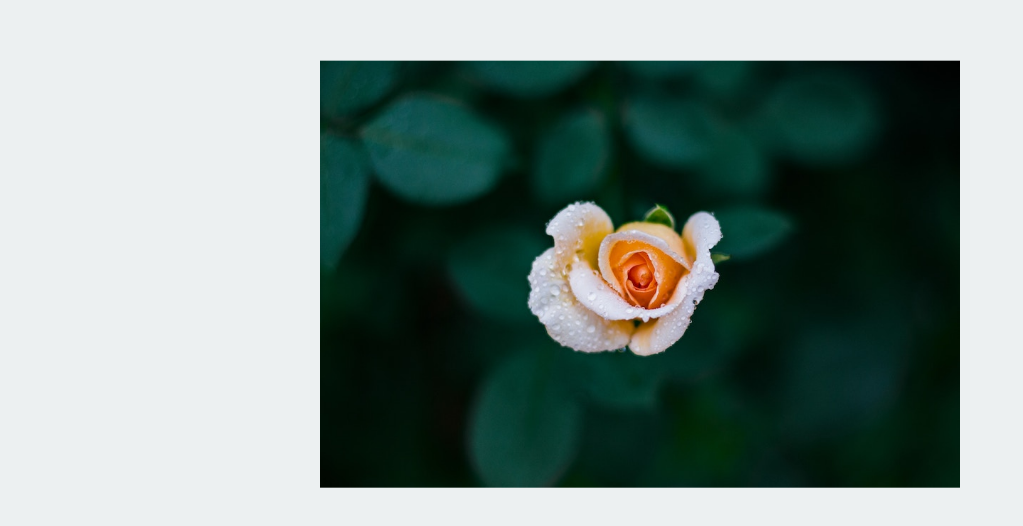
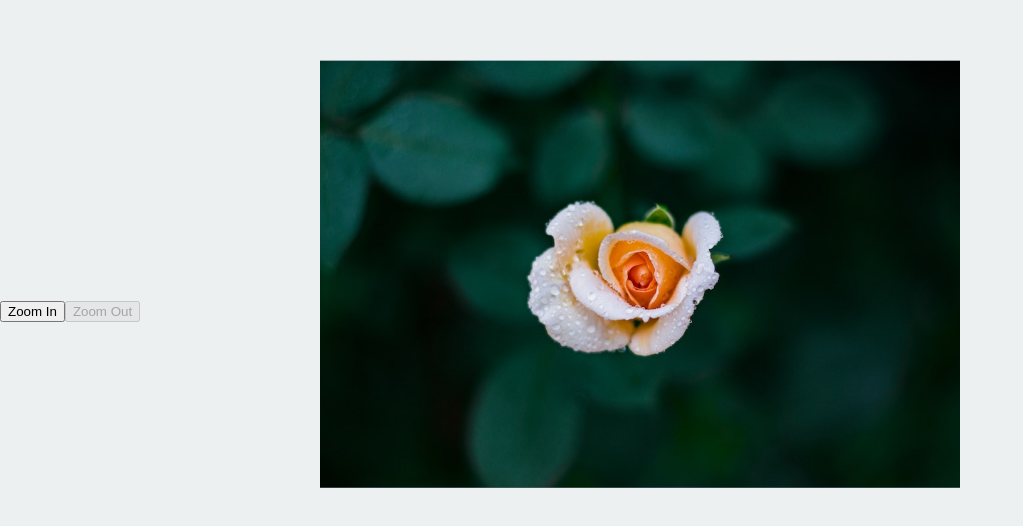
Before and after one commit to therealwebby/image-zoom, a React app: page / in a window 1280 px wide. Shown: the part 126-652 px from the top of the page, without its empty margins (0-1023 px from the left). Built offline with nearby package versions, Linux system fonts and the light colour scheme.

Commit message:
Make controls work with image

```diff
--- a/src/components/Image/Image.css
+++ b/src/components/Image/Image.css
@@ -8,6 +8,7 @@
   max-width: 50%;
   background-color: var(--stage-background);
   transform: translateY(-50%);
+  overflow: hidden;
 }
 
 .image {
--- a/src/components/Image/Image.js
+++ b/src/components/Image/Image.js
@@ -1,12 +1,28 @@
-import React from 'react';
+import React, { Component } from 'react';
+import PropTypes from 'prop-types';
 
 import './Image.css';
 import image from '../../assets/images/flower.jpg';
 
-const Image = () => (
-  <div className="image-container">
-    <img src={image} className="image" alt="sunset" />
-  </div>
-);
+export default class Image extends Component {
+  render() {
+    this.styles = {
+      transform: `scale(${this.props.scale}, ${this.props.scale})`
+    };
 
-export default Image;
+    return (
+      <div className="image-container">
+        <img
+          src={image}
+          className="image"
+          alt="sunset"
+          style={this.styles}
+        />
+      </div>
+    );
+  }
+}
+
+Image.propTypes = {
+  scale: PropTypes.number.isRequired
+};
--- a/src/components/ZoomControls/ZoomControls.js
+++ b/src/components/ZoomControls/ZoomControls.js
@@ -1,21 +1,48 @@
 import React, { Component } from 'react';
+import PropTypes from 'prop-types';
 
 import './ZoomControls.css';
 
-class Image extends Component {
+export default class ZoomControls extends Component {
   constructor(props) {
     super(props);
-    console.log(this.props);
+
+    this.onZoomIn = this.onZoomIn.bind(this);
+    this.onZoomOut = this.onZoomOut.bind(this);
+  }
+
+  onZoomIn() {
+    this.props.zoomIn();
+  }
+
+  onZoomOut() {
+    this.props.zoomOut();
   }
 
   render() {
     return (
       <div className="zoom-controls">
-        <button className="zoom-controls__zoom-in">Zoom In</button>
-        <button className="zoom-controls__zoom-out">Zoom Out</button>
+        <button
+          className="zoom-controls__zoom-in"
+          onClick={this.onZoomIn}
+        >
+          Zoom In
+        </button>
+        <button
+          className="zoom-controls__zoom-out"
+          onClick={this.onZoomOut}
+          disabled={this.props.scale === 1}
+        >
+          Zoom Out
+        </button>
       </div>
     );
   }
 }
 
-export default Image;
+ZoomControls.propTypes = {
+  scale: PropTypes.number.isRequired,
+  zoomIn: PropTypes.func.isRequired,
+  zoomOut: PropTypes.func.isRequired,
+  // updateZoomPosition: PropTypes.func.isRequired
+};
--- a/src/containers/App/App.js
+++ b/src/containers/App/App.js
@@ -1,16 +1,51 @@
-import React from 'react';
+import React, { Component } from 'react';
 import { bindActionCreators } from 'redux';
 import { connect } from 'react-redux';
+import PropTypes from 'prop-types';
 
 import Image from '../../components/Image/Image';
+import ZoomControls from '../../components/ZoomControls/ZoomControls';
 
 import * as controlActions from '../../actions/controls';
 
 import './App.css';
 
-const App = () => (
-  <Image />
-);
+class App extends Component {
+  componentDidMount() {
+    this.props.updateZoomPosition(1);
+  }
+
+  render() {
+    return (
+      <div id="app">
+        <Image
+          scale={this.props.controls.scale}
+        />
+        <ZoomControls
+          zoomIn={this.props.zoomIn}
+          zoomOut={this.props.zoomOut}
+          updateZoomPosition={this.props.updateZoomPosition}
+          scale={this.props.controls.scale}
+        />
+      </div>
+    );
+  }
+}
+
+App.propTypes = {
+  controls: PropTypes.shape({
+    scale: PropTypes.number.isRequried
+  }),
+  zoomIn: PropTypes.func.isRequired,
+  zoomOut: PropTypes.func.isRequired,
+  updateZoomPosition: PropTypes.func.isRequired
+};
+
+App.defaultProps = {
+  controls: {
+    scale: 1
+  }
+};
 
 /**
  * Add each state to props
--- a/src/index.js
+++ b/src/index.js
@@ -14,5 +14,5 @@ render(
   <Provider store={store}>
     <App />
   </Provider>,
-  document.getElementById('app')
+  document.getElementById('app-container')
 );
--- a/src/index.template.html
+++ b/src/index.template.html
@@ -3,7 +3,7 @@
   <title>Image Zoom App</title>
 </head>
 <body>
-  <div id="app"></div>
-  <script src="./bundle.js"></script>
+  <div id="app-container">
+  </div>
 </body>
 </html>
```
